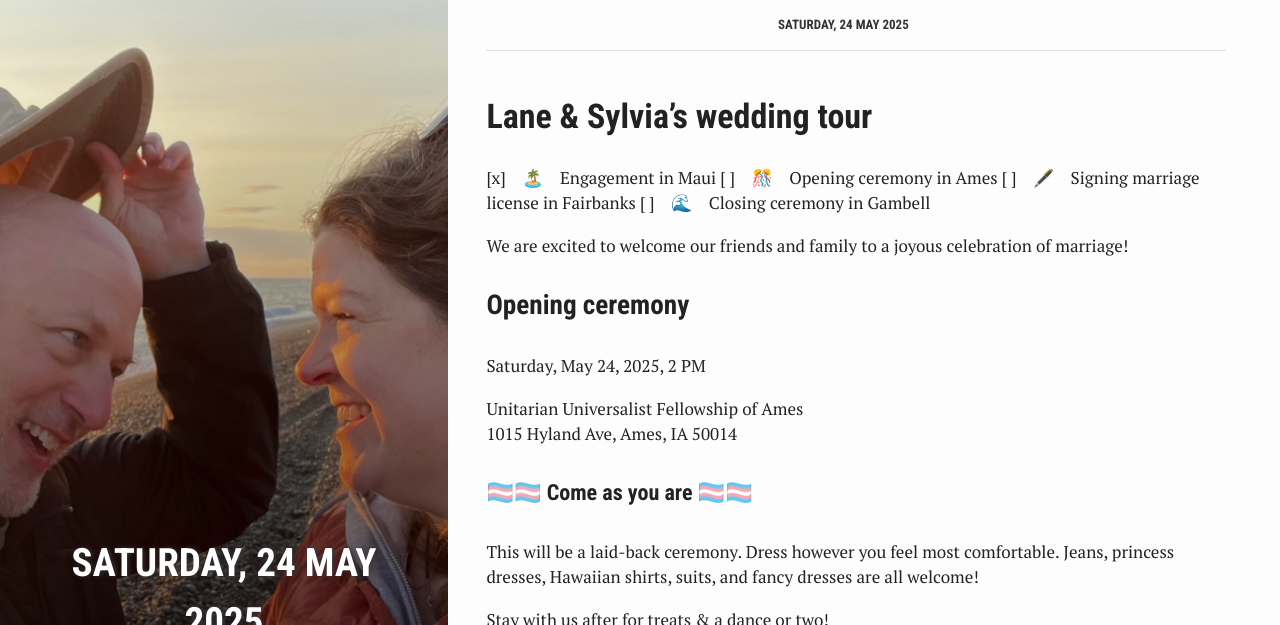
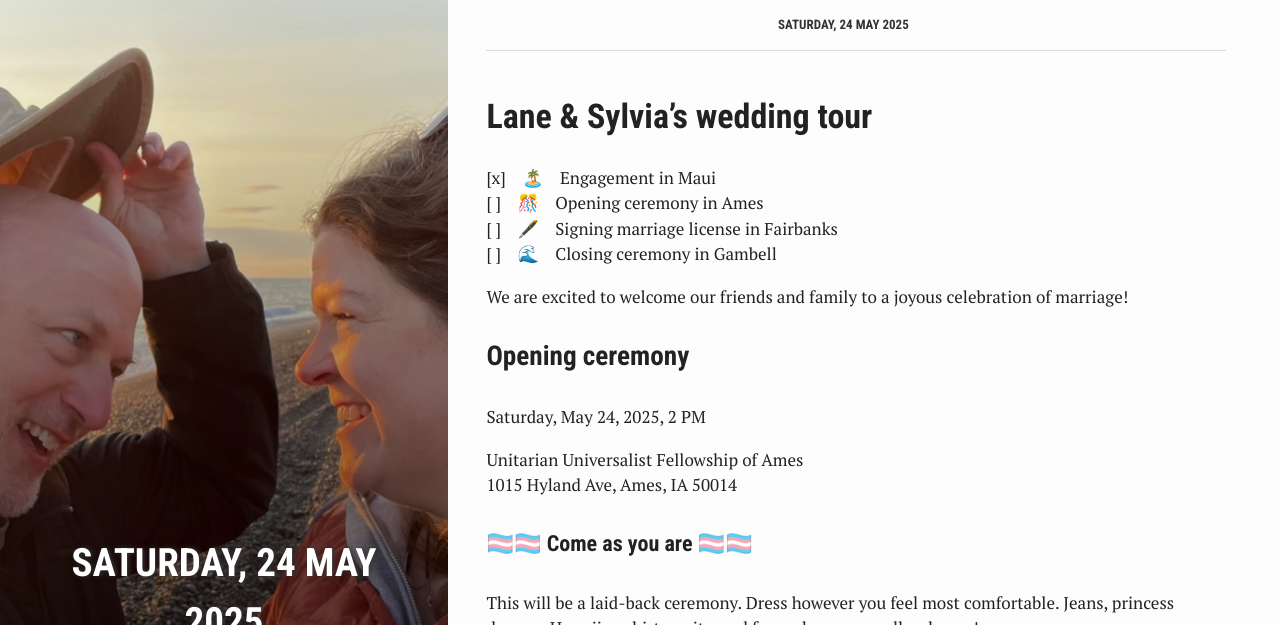
Before and after one commit to sylvialane/sylvialane.github.io, a Jekyll site: the page built from index.md, in a window 1280 px wide and 900 px high, cut to the strip 0-625 px from the top of the window. Built offline with Jekyll 4.4.1, drawn with Linux system fonts in a browser that asks for light colours; nearby versions of some CDN libraries; a style sheet for code colours, icons or effects is not loaded.

Commit message:
Checkboxes

```diff
--- a/index.md
+++ b/index.md
@@ -10,10 +10,10 @@ order: 01
 
 # Lane & Sylvia's wedding tour
 
-[x] &nbsp;&nbsp; 🏝️ &nbsp;&nbsp; Engagement in Maui
-[ ] &nbsp;&nbsp; 🎊 &nbsp;&nbsp; Opening ceremony in Ames
-[ ] &nbsp;&nbsp; 🖋️ &nbsp;&nbsp; Signing marriage license in Fairbanks
-[ ] &nbsp;&nbsp; 🌊 &nbsp;&nbsp; Closing ceremony in Gambell
+[x] &nbsp;&nbsp; 🏝️ &nbsp;&nbsp; Engagement in Maui <br/>
+[ ] &nbsp;&nbsp; 🎊 &nbsp;&nbsp; Opening ceremony in Ames <br/>
+[ ] &nbsp;&nbsp; 🖋️ &nbsp;&nbsp; Signing marriage license in Fairbanks <br/>
+[ ] &nbsp;&nbsp; 🌊 &nbsp;&nbsp; Closing ceremony in Gambell <br/>
 
 
 We are excited to welcome our friends and family to a joyous celebration of marriage!
```
